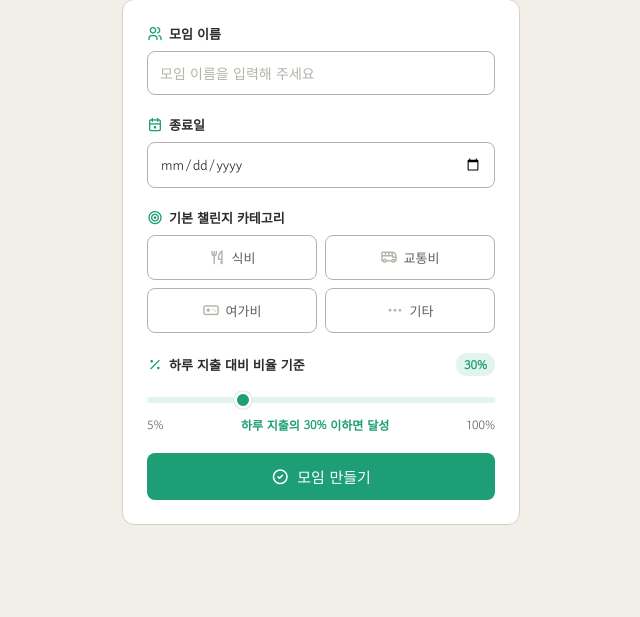
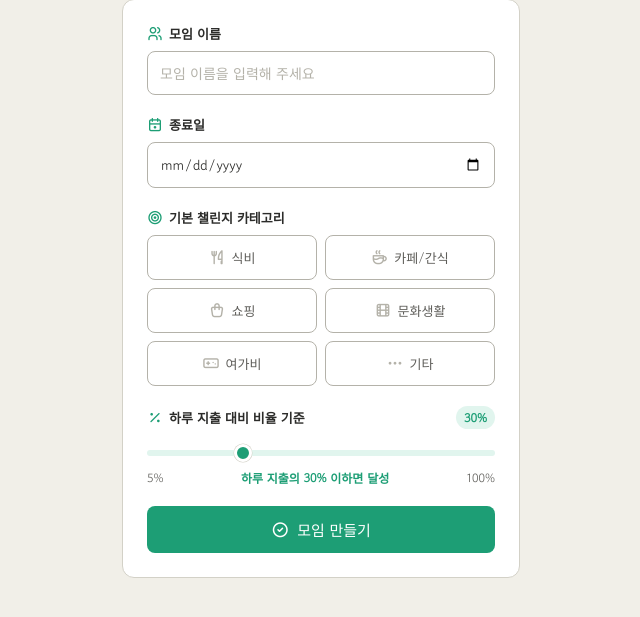
Before and after one commit to currentia/Opensource_01, a Django app: page /groups/create/ in a window 1280 px wide. Shown: the part 133-750 px from the top of the page, without its empty margins (319-959 px from the left). Run offline with Django 5.2, Linux system fonts and the light colour scheme; the visitor is signed in with stand-in values (Sample User, id 1).

Commit message:
feat : 모임 생성 기능 카테고리 수정 상세내역 아이콘 수정

```diff
--- a/groups/views.py
+++ b/groups/views.py
@@ -1,10 +1,11 @@
 from django.shortcuts import render, get_object_or_404, redirect
 from django.contrib.auth.decorators import login_required
 from django.contrib.auth import get_user_model
-from django.db.models import Q
+from django.db.models import Q, Sum
 from django.utils import timezone
 
 from friends.models import FriendRequest
+from ledger.models import Ledger
 from .models import (
     Group,
     GroupMember,
@@ -12,6 +13,7 @@ from .models import (
     Challenge,
     CustomChallenge,
     Feedback,
+    CATEGORY_CHOICES,
 )
 from .services import (
     get_group_ranking,
@@ -59,7 +61,7 @@ def group_list(request):
     ).select_related('group', 'from_user')
 
     return render(request, 'groups/list.html', {
-        'my_groups':      my_groups,
+        'my_groups':       my_groups,
         'pending_invites': pending_invites,
     })
 
@@ -87,7 +89,8 @@ def group_create(request):
         # 유효성 검사
         if not all([name, end_date, category, ratio_limit]):
             return render(request, 'groups/create.html', {
-                'error': '모든 항목을 입력해 주세요.',
+                'error':            '모든 항목을 입력해 주세요.',
+                'category_choices': CATEGORY_CHOICES,
             })
 
         try:
@@ -96,7 +99,8 @@ def group_create(request):
                 raise ValueError
         except ValueError:
             return render(request, 'groups/create.html', {
-                'error': '비율은 0 초과 1 이하의 숫자로 입력해 주세요.',
+                'error':            '비율은 0 초과 1 이하의 숫자로 입력해 주세요.',
+                'category_choices': CATEGORY_CHOICES,
             })
 
         # 모임 생성
@@ -118,7 +122,9 @@ def group_create(request):
 
         return redirect('groups:group_detail', group_id=group.pk)
 
-    return render(request, 'groups/create.html')
+    return render(request, 'groups/create.html', {
+        'category_choices': CATEGORY_CHOICES,
+    })
 
 
 # ──────────────────────────────────────────────
@@ -149,6 +155,22 @@ def group_detail(request, group_id):
     custom_challenges = group.custom_challenges.all()
     is_owner          = (group.owner == request.user)
 
+    # 초대 가능한 친구 목록 (모임장만 사용)
+    if is_owner:
+        from friends.models import FriendRequest
+        accepted = FriendRequest.objects.filter(
+            Q(from_user=request.user) | Q(to_user=request.user),
+            status='accepted',
+        ).select_related('from_user', 'to_user')
+
+        friends = []
+        for req in accepted:
+            friend = req.to_user if req.from_user == request.user else req.from_user
+            if not _is_member(group, friend):
+                friends.append(friend)
+    else:
+        friends = []
+
     return render(request, 'groups/detail.html', {
         'group':             group,
         'd_day':             d_day,
@@ -157,6 +179,8 @@ def group_detail(request, group_id):
         'challenges':        challenges,
         'custom_challenges': custom_challenges,
         'is_owner':          is_owner,
+        'invitable_friends': friends,
+        'category_choices':  CATEGORY_CHOICES,
     })
 
 
@@ -183,16 +207,12 @@ def group_invite(request, group_id):
 
         # 친구 여부 검증
         if not _is_friend(request.user, to_user):
-            return render(request, 'groups/detail.html', {
-                'error': '친구만 초대할 수 있습니다.',
-            })
+            return redirect('groups:group_detail', group_id=group_id)
 
         # 최대 인원 검증
         current_count = GroupMember.objects.filter(group=group).count()
         if current_count >= group.max_members:
-            return render(request, 'groups/detail.html', {
-                'error': f'최대 인원({group.max_members}명)에 도달했습니다.',
-            })
+            return redirect('groups:group_detail', group_id=group_id)
 
         # 이미 멤버인지 확인
         if _is_member(group, to_user):
@@ -285,129 +305,6 @@ def custom_challenge_create(request, group_id):
 
 
 # ──────────────────────────────────────────────
-# 7. 피드백 작성
-# ──────────────────────────────────────────────
-
-@login_required
-def feedback_create(request, group_id):
-    """
-    member_ledger 페이지에서 댓글 저장
-    - 자기 자신의 지출 게시글에도 작성 가능
-    - target_user  : 지출 게시글의 주인 (댓글 대상)
-    - ledger_date  : 게시글 날짜
-    POST 파라미터:
-        - target_user_id : 지출 게시글 주인 pk
-        - ledger_date    : 게시글 날짜
-        - content        : 댓글 내용
-    """
-    group = get_object_or_404(Group, pk=group_id)
-
-    if not _is_member(group, request.user):
-        return redirect('groups:group_list')
-
-    if request.method == 'POST':
-        target_user_id = request.POST.get('target_user_id')
-        ledger_date    = request.POST.get('ledger_date')
-        content        = request.POST.get('content', '').strip()
-
-        target_user = get_object_or_404(User, pk=target_user_id)
-
-        # 대상이 같은 모임 멤버인지 확인
-        if not _is_member(group, target_user):
-            return redirect('groups:group_detail', group_id=group_id)
-
-        if content:
-            Feedback.objects.create(
-                group=group,
-                from_user=request.user,
-                target_user=target_user,
-                ledger_date=ledger_date,
-                content=content,
-            )
-            # 댓글 작성 후 해당 지출 게시글로 복귀
-            return redirect(
-                'groups:member_ledger',
-                group_id=group_id,
-                user_id=target_user.pk,
-                ledger_date=ledger_date,
-            )
-
-    return redirect('groups:group_detail', group_id=group_id)
-
-
-# ──────────────────────────────────────────────
-# 7-1. 멤버 하루 지출 조회 + 피드백 작성
-# ──────────────────────────────────────────────
-
-@login_required
-def member_ledger(request, group_id, user_id, ledger_date):
-    """
-    특정 멤버의 하루 지출 게시글
-    - 카테고리별 합산 표시
-    - 모임 멤버 누구나 댓글(피드백) 열람/작성 가능
-    - 본인도 자기 지출 게시글에 접근 가능
-    URL 파라미터:
-        - group_id    : 모임 pk
-        - user_id     : 지출 게시글 주인 pk
-        - ledger_date : 날짜 (YYYY-MM-DD)
-    """
-    from ledger.models import Ledger
-    from django.db.models import Sum
-
-    group       = get_object_or_404(Group, pk=group_id)
-    target_user = get_object_or_404(User, pk=user_id)
-
-    # 접근자가 모임 멤버인지 확인
-    if not _is_member(group, request.user):
-        return redirect('groups:group_list')
-
-    # 게시글 주인도 멤버인지 확인
-    if not _is_member(group, target_user):
-        return redirect('groups:group_detail', group_id=group_id)
-
-    # 카테고리별 합산
-    CATEGORY_LABELS = {
-        'food':      '식비',
-        'transport': '교통비',
-        'leisure':   '여가비',
-        'other':     '기타',
-    }
-
-    raw = Ledger.objects.filter(
-        user=target_user,
-        date=ledger_date,
-    ).values('category').annotate(total=Sum('amount'))
-
-    category_summary = [
-        {
-            'category': row['category'],
-            'label':    CATEGORY_LABELS.get(row['category'], row['category']),
-            'total':    row['total'],
-        }
-        for row in raw
-    ]
-
-    total_spent = sum(row['total'] for row in category_summary)
-
-    # 해당 게시글(target_user + ledger_date)의 모든 댓글
-    feedbacks = Feedback.objects.filter(
-        group=group,
-        target_user=target_user,
-        ledger_date=ledger_date,
-    ).select_related('from_user').order_by('created_at')
-
-    return render(request, 'groups/member_ledger.html', {
-        'group':            group,
-        'target_user':      target_user,
-        'ledger_date':      ledger_date,
-        'category_summary': category_summary,
-        'total_spent':      total_spent,
-        'feedbacks':        feedbacks,
-        'is_own':           target_user == request.user,
-    })
-
-
-# ──────────────────────────────────────────────
 # 6-1. 커스텀 챌린지 삭제 (모임장 전용)
 # ──────────────────────────────────────────────
 
@@ -429,6 +326,108 @@ def custom_challenge_delete(request, group_id, challenge_id):
 
 
 # ──────────────────────────────────────────────
+# 7. 피드백 작성
+# ──────────────────────────────────────────────
+
+@login_required
+def feedback_create(request, group_id):
+    """
+    member_ledger 페이지에서 댓글 저장
+    POST 파라미터:
+        - target_user_id : 지출 게시글 주인 pk
+        - ledger_date    : 게시글 날짜
+        - content        : 댓글 내용
+    """
+    group = get_object_or_404(Group, pk=group_id)
+
+    if not _is_member(group, request.user):
+        return redirect('groups:group_list')
+
+    if request.method == 'POST':
+        target_user_id = request.POST.get('target_user_id')
+        ledger_date    = request.POST.get('ledger_date')
+        content        = request.POST.get('content', '').strip()
+
+        target_user = get_object_or_404(User, pk=target_user_id)
+
+        if not _is_member(group, target_user):
+            return redirect('groups:group_detail', group_id=group_id)
+
+        if content:
+            Feedback.objects.create(
+                group=group,
+                from_user=request.user,
+                target_user=target_user,
+                ledger_date=ledger_date,
+                content=content,
+            )
+            return redirect(
+                'groups:member_ledger',
+                group_id=group_id,
+                user_id=target_user.pk,
+                ledger_date=ledger_date,
+            )
+
+    return redirect('groups:group_detail', group_id=group_id)
+
+
+# ──────────────────────────────────────────────
+# 7-1. 멤버 하루 지출 조회 + 피드백 작성
+# ──────────────────────────────────────────────
+
+@login_required
+def member_ledger(request, group_id, user_id, ledger_date):
+    """
+    특정 멤버의 하루 지출 게시글
+    - 카테고리별 합산 표시
+    - 모임 멤버 누구나 댓글(피드백) 열람/작성 가능
+    """
+    group       = get_object_or_404(Group, pk=group_id)
+    target_user = get_object_or_404(User, pk=user_id)
+
+    if not _is_member(group, request.user):
+        return redirect('groups:group_list')
+
+    if not _is_member(group, target_user):
+        return redirect('groups:group_detail', group_id=group_id)
+
+    # CATEGORY_CHOICES에서 자동 생성 → 카테고리 추가 시 자동 반영
+    CATEGORY_LABELS = dict(CATEGORY_CHOICES)
+
+    raw = Ledger.objects.filter(
+        user=target_user,
+        date=ledger_date,
+    ).values('category').annotate(total=Sum('amount'))
+
+    category_summary = [
+        {
+            'category': row['category'],
+            'label':    CATEGORY_LABELS.get(row['category'], row['category']),
+            'total':    row['total'],
+        }
+        for row in raw
+    ]
+
+    total_spent = sum(row['total'] for row in category_summary)
+
+    feedbacks = Feedback.objects.filter(
+        group=group,
+        target_user=target_user,
+        ledger_date=ledger_date,
+    ).select_related('from_user').order_by('created_at')
+
+    return render(request, 'groups/member_ledger.html', {
+        'group':            group,
+        'target_user':      target_user,
+        'ledger_date':      ledger_date,
+        'category_summary': category_summary,
+        'total_spent':      total_spent,
+        'feedbacks':        feedbacks,
+        'is_own':           target_user == request.user,
+    })
+
+
+# ──────────────────────────────────────────────
 # 8. 모임 종료 (모임장 전용)
 # ──────────────────────────────────────────────
 
@@ -437,7 +436,6 @@ def group_close(request, group_id):
     """
     모임 종료 시 챌린지 보너스/패널티 점수 최종 반영
     - 모임장만 수동 종료 가능
-    - 추후 end_date 기준 자동 종료로 확장 예정
     """
     group = get_object_or_404(Group, pk=group_id)
 
@@ -449,7 +447,6 @@ def group_close(request, group_id):
         for member in members:
             apply_challenge_score(member.user, group)
 
-        # 모임 삭제 (관련 데이터는 CASCADE 로 자동 삭제)
         group.delete()
         return redirect('groups:group_list')
 
--- a/ledger/views.py
+++ b/ledger/views.py
@@ -8,7 +8,7 @@ from django.db.models import Sum
 from accounts.models import UserScore
 from accounts.services import record_achievement
 from .models import Ledger
-
+from groups.services import record_group_daily
 
 def first(request):
     return render(request, 'ledger/first.html')
@@ -75,6 +75,7 @@ def detail(request, year, month, day):
         ).aggregate(total=Sum('amount'))['total'] or 0
 
         record_achievement(user, spent_date, total_spent)
+        record_group_daily(user, spent_date)
 
         return redirect('ledger:detail', year=year, month=month, day=day)
 
--- a/templates/groups/create.html
+++ b/templates/groups/create.html
@@ -106,13 +106,41 @@
         식비
       </span>
     </label>
-        <label class="category-item">
+    <!-- <label class="category-item">
       <input type="radio" name="category" value="transport">
       <span class="category-btn">
         <i class="ti ti-bus"></i>
         교통비
       </span>
+    </label> -->
+    <label class="category-item">
+      <input type="radio" name="category" value="cafe">
+      <span class="category-btn">
+        <i class="ti ti-coffee"></i>
+        카페/간식
+      </span>
     </label>
+    <label class="category-item">
+      <input type="radio" name="category" value="shopping">
+      <span class="category-btn">
+        <i class="ti ti-shopping-bag"></i>
+        쇼핑
+      </span>
+    </label>
+    <label class="category-item">
+      <input type="radio" name="category" value="culture">
+      <span class="category-btn">
+        <i class="ti ti-movie"></i>
+        문화생활
+      </span>
+    </label>
+   <!-- <label class="category-item">
+      <input type="radio" name="category" value="subscription">
+      <span class="category-btn">
+        <i class="ti ti-refresh"></i>
+        구독
+      </span>
+    </label>     -->
     <label class="category-item">
       <input type="radio" name="category" value="leisure">
       <span class="category-btn">
--- a/templates/groups/member_ledger.html
+++ b/templates/groups/member_ledger.html
@@ -66,6 +66,10 @@
           {% if item.category == 'food' %}<i class="ti ti-tools-kitchen-2"></i>
           {% elif item.category == 'transport' %}<i class="ti ti-bus"></i>
           {% elif item.category == 'leisure' %}<i class="ti ti-device-gamepad"></i>
+          {% elif item.category == 'cafe' %}<i class="ti ti-coffee"></i>
+          {% elif item.category == 'shopping' %}<i class="ti ti-shopping-bag"></i>
+          {% elif item.category == 'culture' %}<i class="ti ti-movie"></i>
+          {% elif item.category == 'subscription' %}<i class="ti ti-refresh"></i>
           {% else %}<i class="ti ti-dots"></i>
           {% endif %}
           {{ item.label }}
```
Lines whose indentation alone changed are shown as unchanged.
